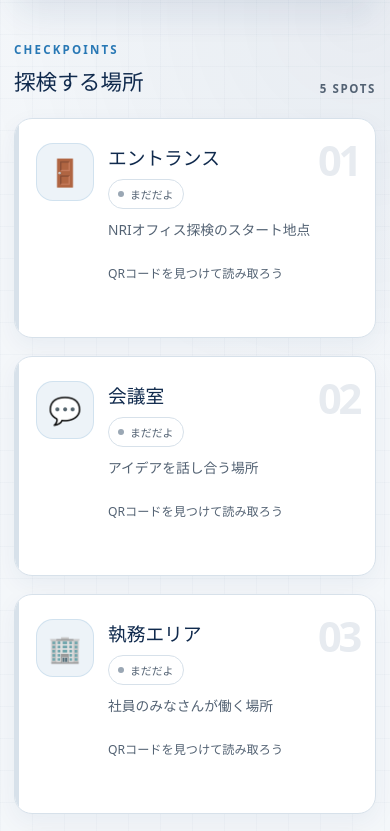
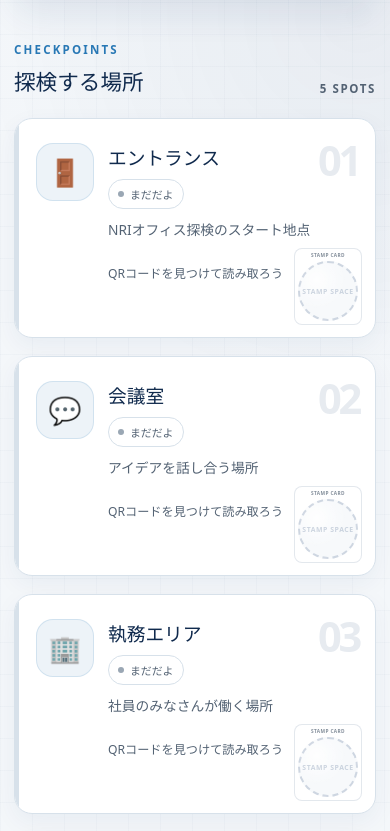
Before and after one commit to hashimoten/nri-office-tour-stamp-rally, a React (Vite) app: page / in a window 390 px wide. Shown: the part 702-1533 px from the top of the page. Built offline with nearby package versions, Linux system fonts and the light colour scheme.

Commit message:
ホーム画面に空欄と押印済みの台紙を表示

```diff
--- a/src/components/CheckpointCard.tsx
+++ b/src/components/CheckpointCard.tsx
@@ -1,5 +1,6 @@
 import { eventContent } from "../config/content";
 import type { Checkpoint, StampRecord } from "../types";
+import { StampSheet } from "./StampSheet";
 
 interface CheckpointCardProps {
   checkpoint: Checkpoint;
@@ -60,11 +61,11 @@ export const CheckpointCard = ({
           )}
         </div>
       </div>
-      {isCollected && (
-        <div className="checkpoint-card__stamp" aria-hidden="true">
-          <span>✓</span>
-        </div>
-      )}
+      <StampSheet
+        variant="stamp"
+        isStamped={isCollected}
+        className="checkpoint-card__stamp-sheet"
+      />
     </article>
   );
 };
--- a/src/components/StampSheet.tsx
+++ b/src/components/StampSheet.tsx
@@ -2,16 +2,27 @@ import { eventContent } from "../config/content";
 
 interface StampSheetProps {
   variant: "stamp" | "complete";
+  isStamped?: boolean;
+  className?: string;
 }
 
-export const StampSheet = ({ variant }: StampSheetProps) => {
+export const StampSheet = ({
+  variant,
+  isStamped = true,
+  className,
+}: StampSheetProps) => {
   const isComplete = variant === "complete";
 
   return (
-    <div className={`stamp-sheet stamp-sheet--${variant}`} aria-hidden="true">
+    <div
+      className={`stamp-sheet stamp-sheet--${variant}${className ? ` ${className}` : ""}`}
+      data-testid={isStamped ? "stamp-sheet-stamped" : "stamp-sheet-empty"}
+      aria-hidden="true"
+    >
       <p className="stamp-sheet__caption">STAMP CARD</p>
       <div className="stamp-sheet__mount">
         <span className="stamp-sheet__guide">STAMP SPACE</span>
+        {isStamped && (
           <div className="stamp-sheet__imprint">
             <span>NRI OFFICE TOUR</span>
             <strong>
@@ -21,6 +32,7 @@ export const StampSheet = ({ variant }: StampSheetProps) => {
             </strong>
             <span>{isComplete ? "ALL STAMPS" : "STAMP ACQUIRED"}</span>
           </div>
+        )}
       </div>
     </div>
   );
--- a/src/theme/animations.css
+++ b/src/theme/animations.css
@@ -6,21 +6,6 @@
   to {
     opacity: 1;
     transform: translateY(0);
-  }
-}
-
-@keyframes stamp-in {
-  0% {
-    opacity: 0;
-    transform: scale(1.7) rotate(-20deg);
-  }
-  70% {
-    opacity: 1;
-    transform: scale(0.92) rotate(-7deg);
-  }
-  100% {
-    opacity: 0.9;
-    transform: scale(1) rotate(-9deg);
   }
 }
 
@@ -115,10 +100,6 @@
   animation-delay: 140ms;
 }
 
-.checkpoint-card__stamp {
-  animation: stamp-in 420ms cubic-bezier(0.2, 0.9, 0.25, 1.25) both;
-}
-
 .stamp-celebration {
   animation: celebration-pop 500ms cubic-bezier(0.2, 0.85, 0.25, 1.15) both;
 }
--- a/src/theme/theme.css
+++ b/src/theme/theme.css
@@ -1096,21 +1096,42 @@ button {
   background: var(--color-success);
 }
 
-.checkpoint-card__stamp {
-  position: absolute;
-  right: 18px;
-  bottom: 16px;
-  display: grid;
-  width: 42px;
-  height: 42px;
-  place-items: center;
-  border: 2px solid var(--color-accent);
-  border-radius: 50%;
-  color: var(--color-accent);
-  font-size: 1.3rem;
-  font-weight: 900;
-  opacity: 0.9;
-  transform: rotate(-9deg);
+.checkpoint-card__stamp-sheet {
+  position: absolute;
+  right: 16px;
+  bottom: 14px;
+  z-index: 2;
+  flex-basis: 68px;
+  width: 68px;
+  padding: 3px;
+  opacity: 0.96;
+}
+
+.checkpoint-card__stamp-sheet .stamp-sheet__caption {
+  font-size: 0.3rem;
+}
+
+.checkpoint-card__stamp-sheet .stamp-sheet__mount {
+  width: 60px;
+  height: 60px;
+}
+
+.checkpoint-card__stamp-sheet .stamp-sheet__imprint {
+  inset: 3px;
+  border-width: 4px;
+}
+
+.checkpoint-card__stamp-sheet .stamp-sheet__imprint span {
+  font-size: 0.24rem;
+}
+
+.checkpoint-card__stamp-sheet .stamp-sheet__imprint strong {
+  font-size: 0.68rem;
+}
+
+.checkpoint-card:not(.checkpoint-card--collected) .checkpoint-card__stamp-sheet {
+  box-shadow: none;
+  opacity: 0.72;
 }
 
 .completion-panel {
@@ -1511,9 +1532,9 @@ button {
     gap: 9px;
   }
 
-  .checkpoint-card__stamp {
-    right: 14px;
-    bottom: 13px;
+  .checkpoint-card__stamp-sheet {
+    right: 13px;
+    bottom: 12px;
   }
 
   .completion-panel {
```
Also changed, not shown: 1 other file (tests, documents, lock files or other folders). Lines whose indentation alone changed are shown as unchanged.
